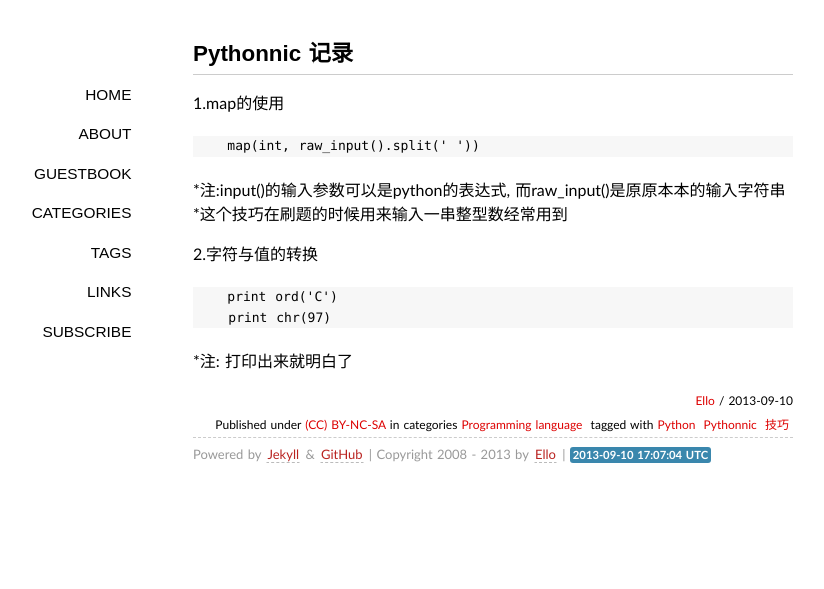
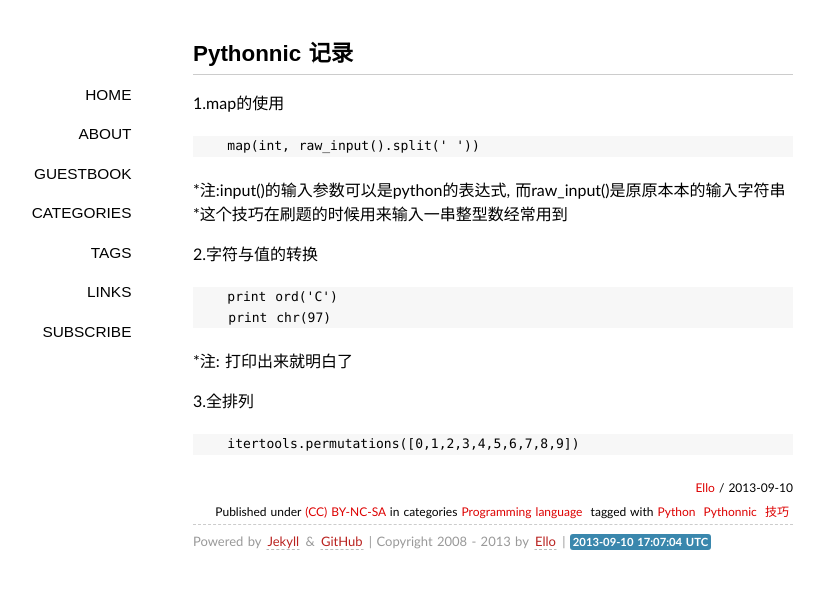
Before and after one commit to pii0x/ellochen.github.com, a Jekyll site: the page built from _posts/2013-09-10-Pythonnic-记录.md, in a window 1280 px wide. Shown: the top 589 px of the page, without its empty margins (147-971 px from the left). Built offline with Jekyll 4.4.1, drawn with Linux system fonts in a browser that asks for light colours; some web fonts are replaced; Markdown is read by kramdown in place of the engine named in the settings; comment, search, counter and statistics services are not loaded.

Commit message:
Update 2013-09-10-Pythonnic-记录.md

```diff
--- a/_posts/2013-09-10-Pythonnic-记录.md
+++ b/_posts/2013-09-10-Pythonnic-记录.md
@@ -19,3 +19,7 @@ tags: [Python, Pythonnic, 技巧]
         print chr(97)
 
 *注: 打印出来就明白了
+
+3.全排列
+
+        itertools.permutations([0,1,2,3,4,5,6,7,8,9])
```
